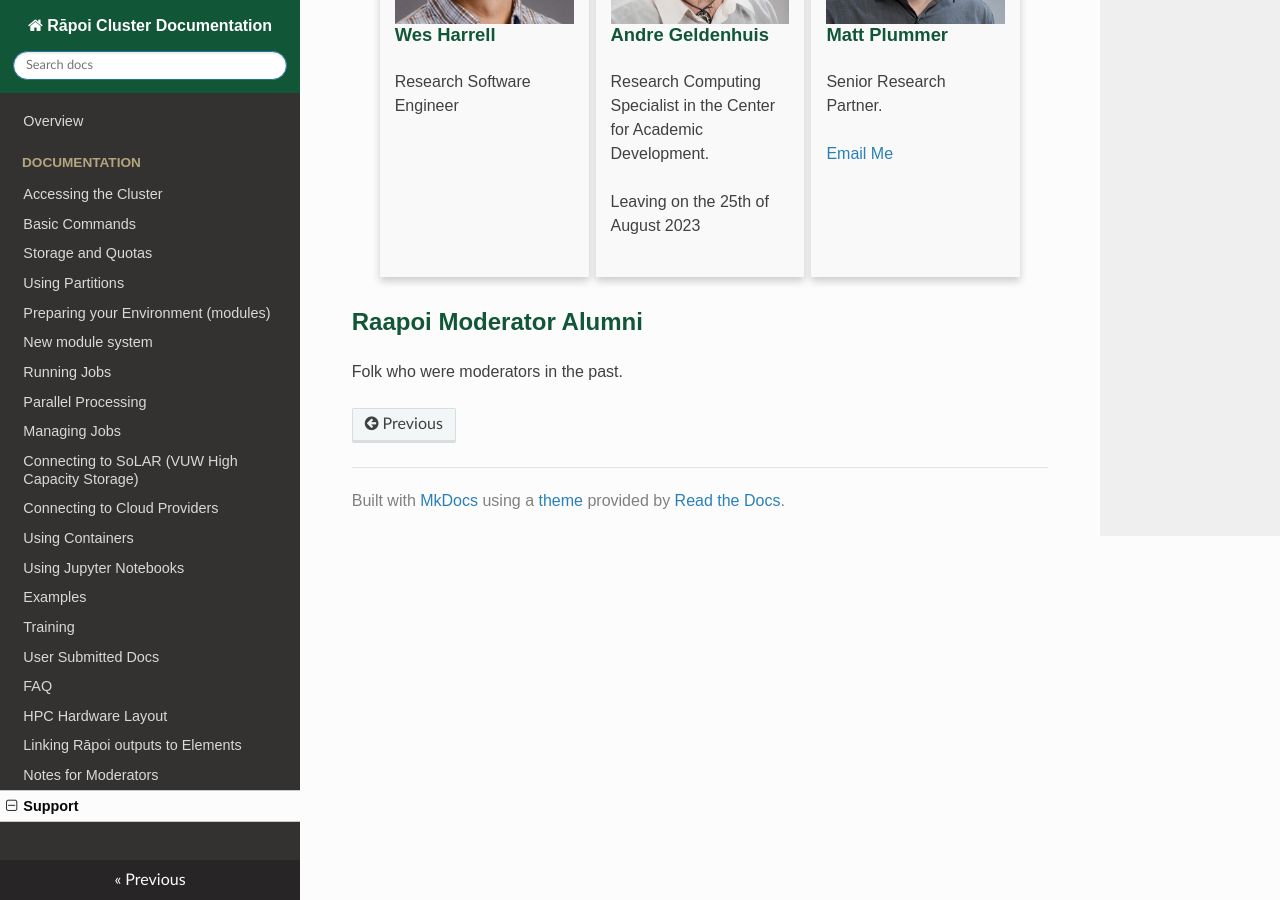
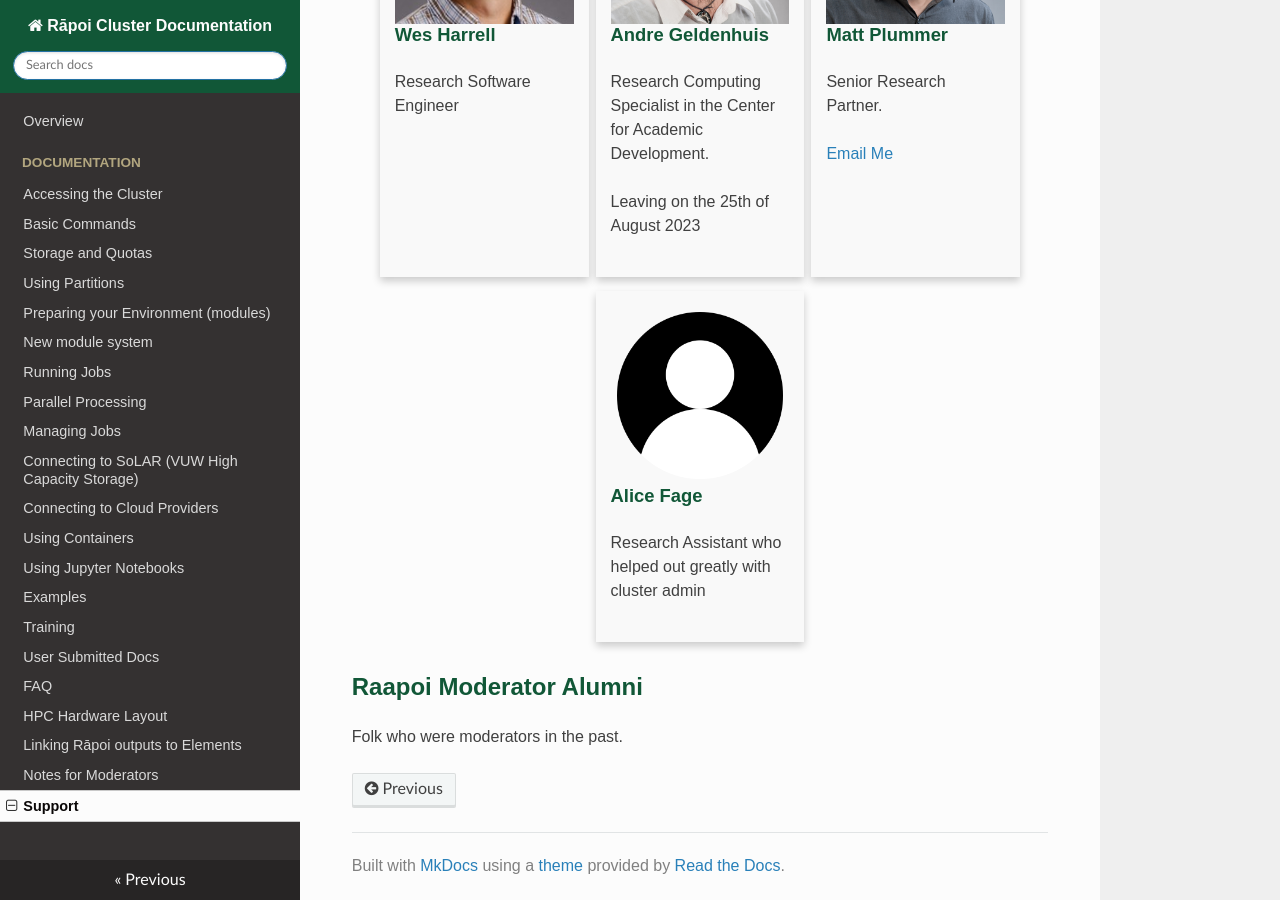
Before and after one commit to vuw-research-computing/raapoi-docs, an MkDocs documentation site: the page built from docs/support.md, in a window 1280 px wide and 900 px high, scrolled down 1764 px. Built offline with MkDocs 1.6.1, drawn with Linux system fonts in a browser that asks for light colours; nearby versions of some CDN libraries; some web fonts are replaced.

Commit message:
Added Alice in to Alumni

```diff
--- a/docs/support.md
+++ b/docs/support.md
@@ -119,6 +119,14 @@ Folk who used to look after Raapoi.
     </div>
   </div>
 
+  <div class="card">
+    <img src="../img/blank_user.png" alt="Avatar" style="width:100%">
+    <div class="container">
+      <h4><b>Alice Fage</b></h4>
+      <p>Research Assistant who helped out greatly with cluster admin</p>
+    </div>
+  </div>
+
 </div>
 
 <p></p>
```
